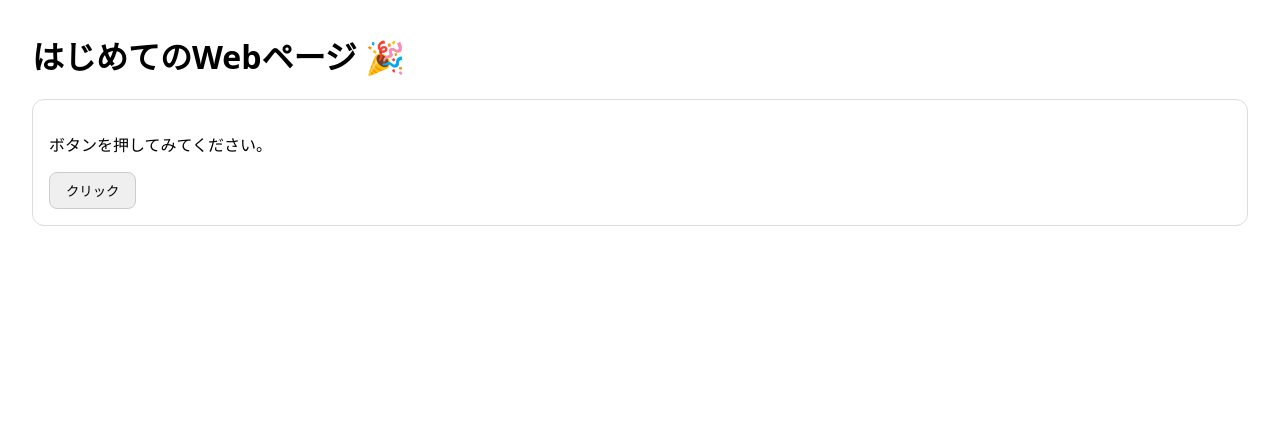
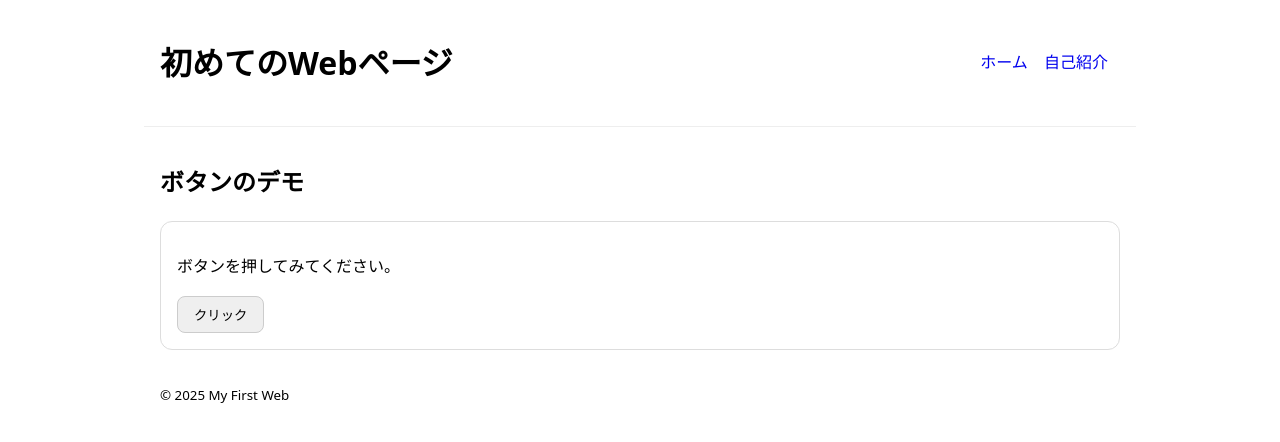
Before and after one commit to Mode-s/my-first-web, a plain HTML site: page index.html in a window 1280 px wide. Drawn offline with Linux system fonts and the light colour scheme.

Commit message:
refactor: split HTML, CSS, and JS into separate files

```diff
--- a/index.html
+++ b/index.html
@@ -4,23 +4,32 @@
   <meta charset="utf-8" />
   <meta name="viewport" content="width=device-width, initial-scale=1" />
   <title>Hello Web</title>
-  <style>
-    body { font-family: system-ui, sans-serif; margin: 2rem; }
-    .card { border: 1px solid #ddd; border-radius: 12px; padding: 1rem; }
-    button { padding: .5rem 1rem; border-radius: 8px; border: 1px solid #ccc; }
-  </style>
+  <link rel="stylesheet" href="style.css">
+  <script src="main.js" defer></script>
 </head>
 <body>
-  <h1>はじめてのWebページ 🎉</h1>
-  <div class="card">
-    <p id="msg">ボタンを押してみてください。</p>
-    <button id="btn">クリック</button>
-  </div>
+  <a href="#main" class="skip-link">本文へスキップ</a>
 
-  <script>
-    document.getElementById('btn').addEventListener('click', () => {
-      document.getElementById('msg').textContent = 'クリックされました！';
-    });
-  </script>
+  <header role="banner">
+    <h1>初めてのWebページ</h1>
+    <nav aria-label="主要ナビゲーション">
+      <a href="./index.html" aria-current="page">ホーム</a>
+      <a href="#" aria-disabled="true">自己紹介</a>
+    </nav>
+  </header>
+
+  <main id="main" role="main">
+    <section aria-labelledby="demo-title">
+      <h2 id="dmeo-title">ボタンのデモ</h2>
+      <div class="card">
+        <p id="msg">ボタンを押してみてください。</p>
+        <button id="btn" type="button">クリック</button>
+      </div>
+    </section>
+  </main>
+
+  <footer role="contentinfo">
+    <small>&copy; 2025 My First Web</small>
+  </footer>
 </body>
 </html>
--- /dev/null
+++ b/main.js
@@ -0,0 +1,3 @@
+document.getElementById('btn').addEventListener('click', () => {
+    document.getElementById('msg').textContent = 'クリックされました！';
+});
--- /dev/null
+++ b/style.css
@@ -0,0 +1,57 @@
+:root {
+    --gap: 1rem;
+}
+
+body {
+    font-family: system-ui, sans-serif;
+    margin: 0;
+    line-height: 1.6;
+}
+
+header,
+main,
+footer {
+    padding: 1rem;
+    max-width: 960px;
+    margin: auto;
+}
+
+header {
+    display: flex;
+    gap: var(--gap);
+    align-items: center;
+    justify-content: space-between;
+    border-bottom: 1px solid #eee;
+}
+
+nav a {
+    margin-right: 0.75rem;
+    text-decoration: none;
+}
+
+.card {
+    border: 1px solid #ddd;
+    border-radius: 12px;
+    padding: 1rem;
+}
+
+button {
+    padding: 0.5rem 1rem;
+    border-radius: 8px;
+    border: 1px solid #ccc;
+    cursor: pointer;
+}
+
+.skip-link {
+    position: absolute;
+    left: -999px;
+}
+
+.skip-link:focus {
+    left: 1rem;
+    top: 1rem;
+    background: #000;
+    color: #fff;
+    padding: 0.5rem;
+    border-radius: 0.5rem;
+}
```
